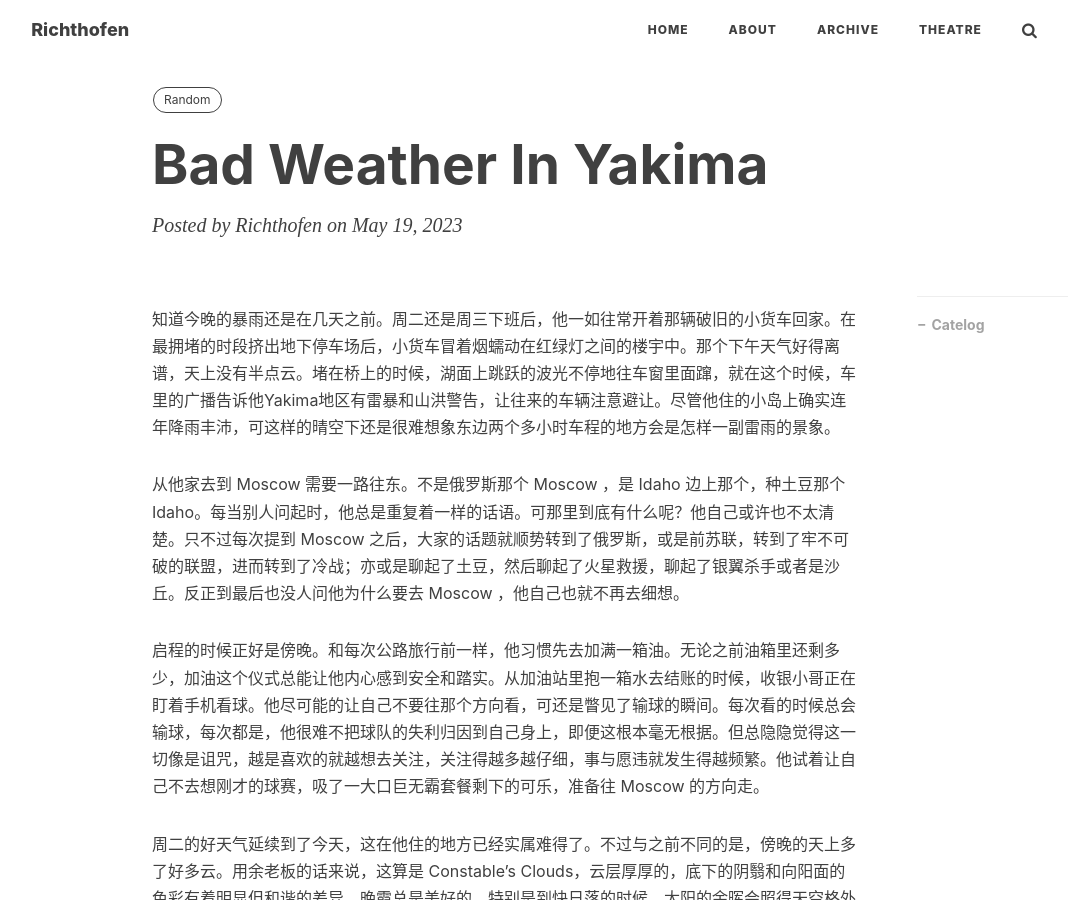
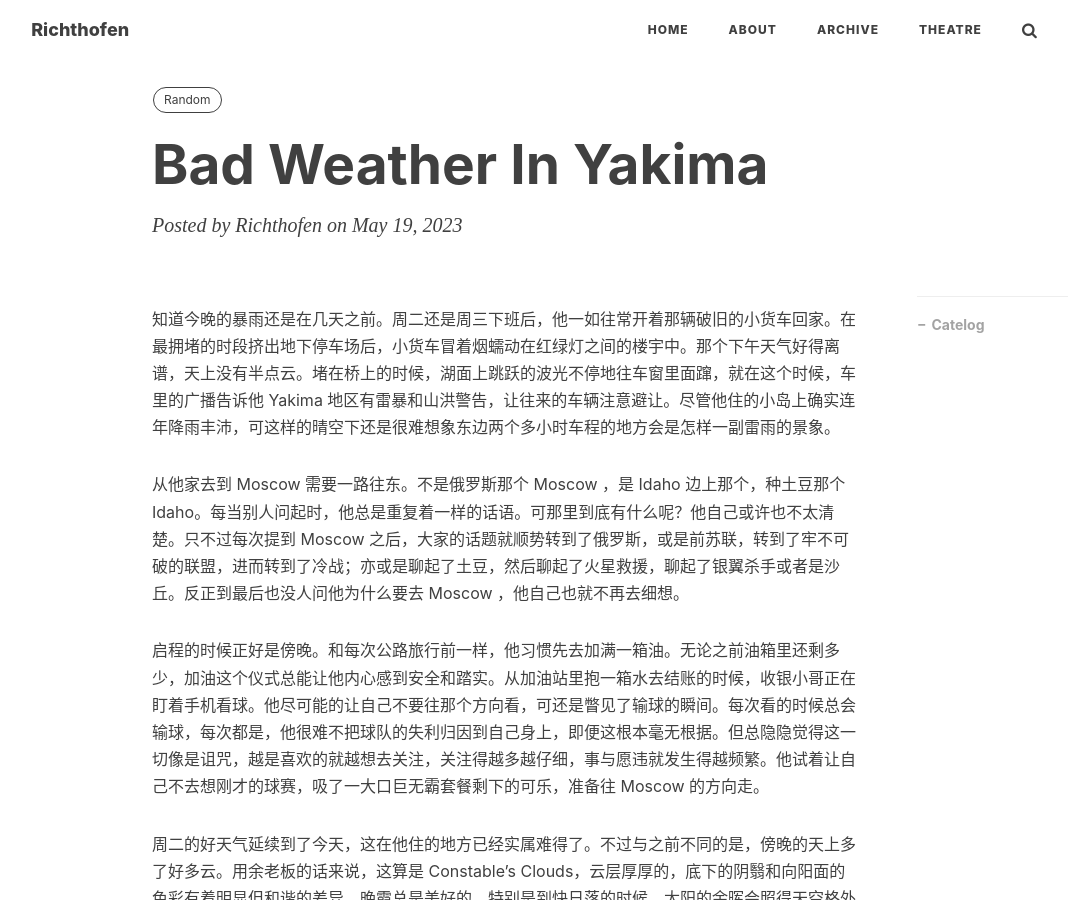
Before and after one commit to jazzplato/jazzplato.github.io, a Jekyll site: the page built from _posts/random/2023-05-19-bad-weather-in-yakima.md, in a window 1280 px wide and 900 px high. Shown: the whole window, without its empty margins (113-1181 px from the left). Built offline with Jekyll 4.4.1, drawn with Linux system fonts in a browser that asks for light colours; nearby versions of some CDN libraries; comment, search, counter and statistics services are not loaded.

Commit message:
Add some whitespaces for readbility

```diff
--- a/_posts/random/2023-05-19-bad-weather-in-yakima.md
+++ b/_posts/random/2023-05-19-bad-weather-in-yakima.md
@@ -8,7 +8,7 @@ tags:
   - Random
 ---
 
-知道今晚的暴雨还是在几天之前。周二还是周三下班后，他一如往常开着那辆破旧的小货车回家。在最拥堵的时段挤出地下停车场后，小货车冒着烟蠕动在红绿灯之间的楼宇中。那个下午天气好得离谱，天上没有半点云。堵在桥上的时候，湖面上跳跃的波光不停地往车窗里面蹿，就在这个时候，车里的广播告诉他Yakima地区有雷暴和山洪警告，让往来的车辆注意避让。尽管他住的小岛上确实连年降雨丰沛，可这样的晴空下还是很难想象东边两个多小时车程的地方会是怎样一副雷雨的景象。
+知道今晚的暴雨还是在几天之前。周二还是周三下班后，他一如往常开着那辆破旧的小货车回家。在最拥堵的时段挤出地下停车场后，小货车冒着烟蠕动在红绿灯之间的楼宇中。那个下午天气好得离谱，天上没有半点云。堵在桥上的时候，湖面上跳跃的波光不停地往车窗里面蹿，就在这个时候，车里的广播告诉他 Yakima 地区有雷暴和山洪警告，让往来的车辆注意避让。尽管他住的小岛上确实连年降雨丰沛，可这样的晴空下还是很难想象东边两个多小时车程的地方会是怎样一副雷雨的景象。
 
 从他家去到 Moscow 需要一路往东。不是俄罗斯那个 Moscow ，是 Idaho 边上那个，种土豆那个 Idaho。每当别人问起时，他总是重复着一样的话语。可那里到底有什么呢？他自己或许也不太清楚。只不过每次提到 Moscow 之后，大家的话题就顺势转到了俄罗斯，或是前苏联，转到了牢不可破的联盟，进而转到了冷战；亦或是聊起了土豆，然后聊起了火星救援，聊起了银翼杀手或者是沙丘。反正到最后也没人问他为什么要去 Moscow ，他自己也就不再去细想。
 
```
